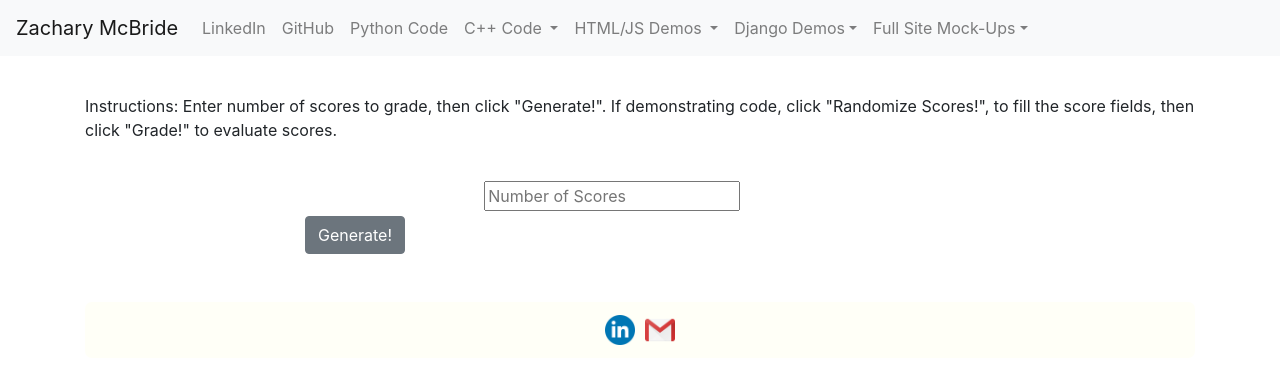
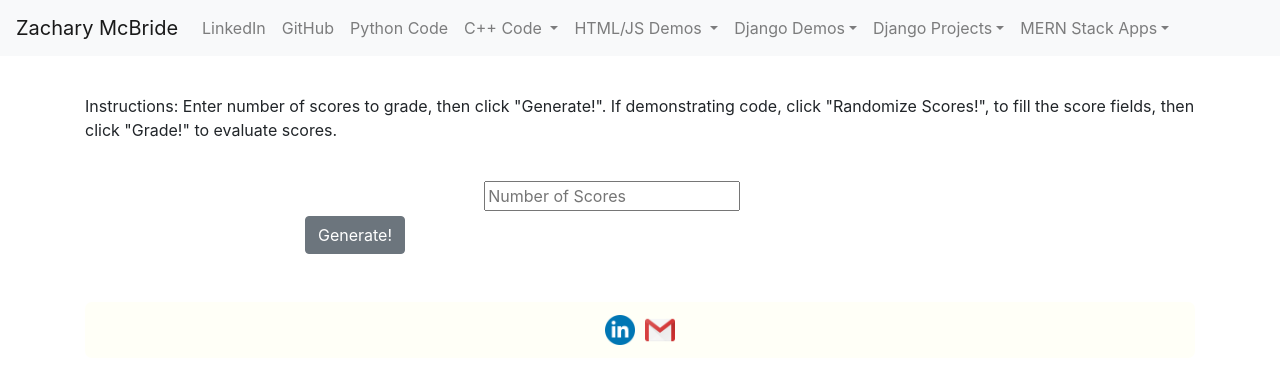
Before and after one commit to mcbridz/deployed_portfolio, a Django app: page /bootstrap/grading/ in a window 1280 px wide. Shown: the top 384 px of the page. Run offline with Django 3.2, Linux system fonts and the light colour scheme; some libraries are stand-ins or nearby versions.

Commit message:
Update in-progress

```diff
--- a/portfolio/html_css/templates/html_css/bootstrap_base_nav.html
+++ b/portfolio/html_css/templates/html_css/bootstrap_base_nav.html
@@ -67,13 +67,20 @@
                 </div>
             </li>
             <li class="nav-item">
-                <a href="#" class="nav-link dropdown-toggle" id="deployedProjects" role="buttone" data-toggle="dropdown"
-                    aria-haspopup="true" aria-expanded="false">Full Site Mock-Ups</a>
+                <a href="#" class="nav-link dropdown-toggle" id="deployedProjects" role="button" data-toggle="dropdown"
+                    aria-haspopup="true" aria-expanded="false">Django Projects</a>
                 <div class="dropdown-menu" aria-labelledby="deployedProjects">
                     <a href="{% url 'mirmir_app:index' %}" class="dropdown-item" target="_blank">Mirmir Meadery
                         (small-business goods sales site)</a>
                 </div>
             </li>
+            <li class="nav-item">
+                <a href="#" class="nav-link dropdown-toggle" id="MERNStack" role="button" data-toggle="dropdown"
+                    aria-haspopup="true" aria-expanded="false">MERN Stack Apps</a>
+                <div class="dropdown-menu" aria-labelledby="MERNStack" >
+                    <a href="https://pdxcg-yahtzee.herokuapp.com/" class="dropdown-item" target="_blank">Yahtzee (Capstone)</a>
+                </div>
+            </li>
         </ul>
     </div>
 </nav>
--- a/portfolio/html_css/urls.py
+++ b/portfolio/html_css/urls.py
@@ -1,5 +1,7 @@
 from django.urls import path
 from . import views
+from django.conf.urls.static import static
+from django.conf import settings
 
 app_name = 'html_css'
 urlpatterns = [
@@ -35,4 +37,4 @@ urlpatterns = [
          name='materialize_weather'),
     path('materialize/quiz/', views.materialize_quiz, name='materialize_quiz'),
     #     path('error_handling/', views.handler, name='handler'),
-]
+] + static(settings.STATIC_URL, document_root=settings.STATIC_ROOT)
--- a/portfolio/portfolio/settings.py
+++ b/portfolio/portfolio/settings.py
@@ -13,7 +13,7 @@ BASE_DIR = Path(__file__).resolve().parent.parent
 SECRET_KEY = secrets.django_secret_key
 
 # SECURITY WARNING: don't run with debug turned on in production!
-DEBUG = False
+DEBUG = True
 
 ALLOWED_HOSTS = ['mcbridz.pythonanywhere.com', 'localhost']
 
@@ -118,6 +118,10 @@ USE_TZ = True
 
 STATIC_URL = '/static/'
 STATIC_ROOT = os.path.join(BASE_DIR, "static")
+STATICSERVE_DIRS = [
+    BASE_DIR / "static",
+    '/portfolio/static',
+]
 
 # reCAPTCHA settings
 RECAPTCHA_SITE_KEY = '6LdLbdQZAAAAAFPUDUmXHIDFo7tjwHyUDb40W-lG'
--- a/portfolio/portfolio/urls.py
+++ b/portfolio/portfolio/urls.py
@@ -26,7 +26,7 @@ urlpatterns = [
     path('blog/', include('blog.urls')),
     path('library/', include('library.urls')),
     path('mirmir/', include('mirmir_app.urls')),
-] + static(settings.STATIC_URL, document_root=settings.STATIC_ROOT) + static(settings.PROFILE_PIC_URL, document_root=settings.PROFILE_PIC_ROOT) + static(settings.MEDIA_URL, document_root=settings.MEDIA_ROOT) + static(settings.STATIC_URL, document_root=settings.STATIC_ROOT)
+] + static(settings.STATIC_URL, document_root=settings.STATIC_ROOT) + static(settings.PROFILE_PIC_URL, document_root=settings.PROFILE_PIC_ROOT) + static(settings.MEDIA_URL, document_root=settings.MEDIA_ROOT)
 
 # handler404 = 'html_css.views.handler404'
 # handler500 = 'html_css.views.handler500'
```
